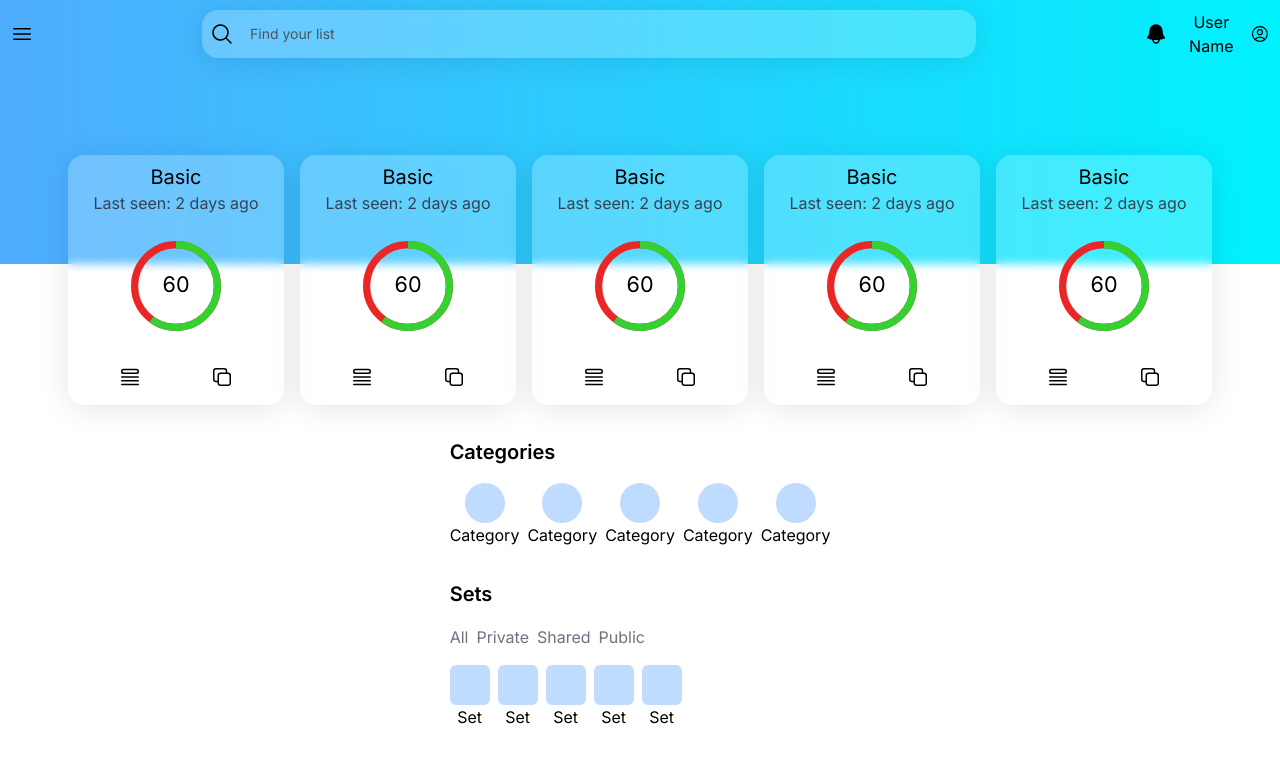
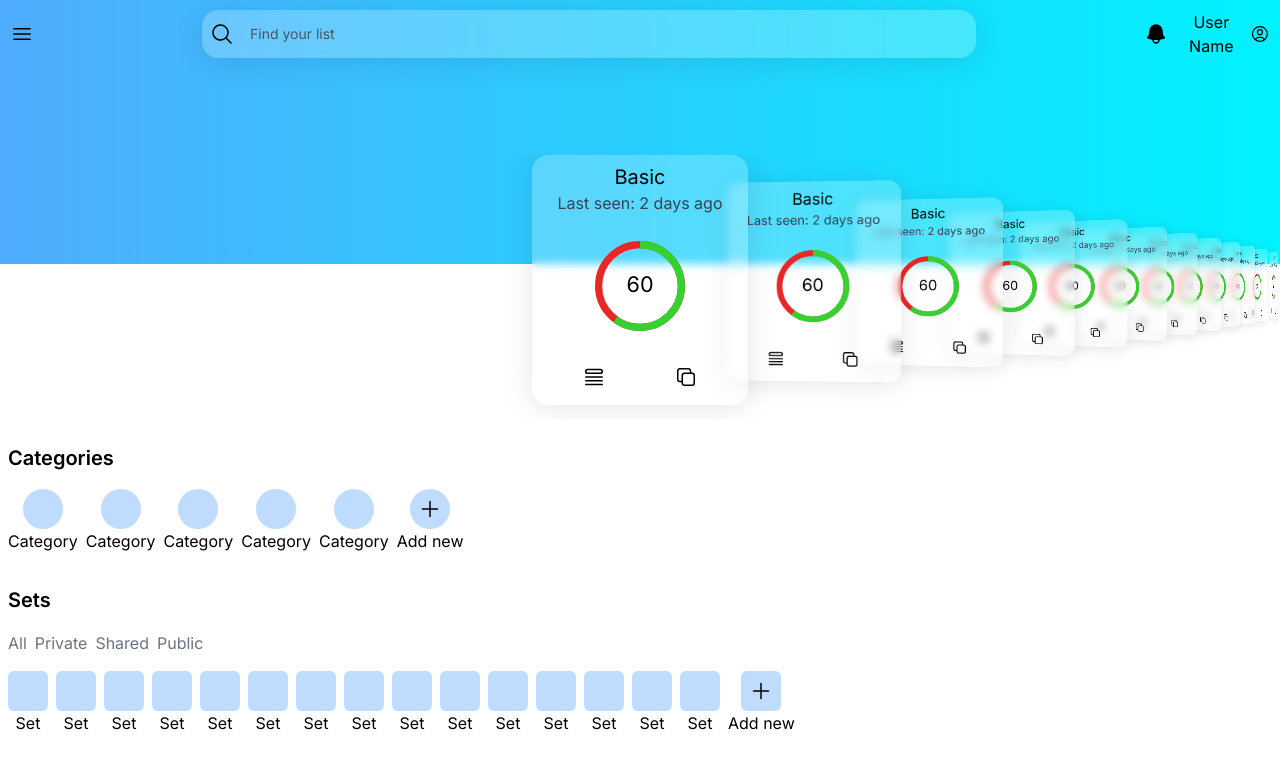
Before and after one commit to ArexSpeed/flashlearn, a Next.js app: page / in a window 1280 px wide. Shown: the top 768 px of the page. Built offline with nearby package versions, Linux system fonts and the light colour scheme.

Commit message:
swiper & scroll on home page

```diff
--- a/package.json
+++ b/package.json
@@ -12,7 +12,9 @@
     "next": "14.0.2",
     "react": "^18",
     "react-circular-progressbar": "^2.1.0",
-    "react-dom": "^18"
+    "react-dom": "^18",
+    "swiper": "^11.0.4",
+    "tailwind-scrollbar": "^3.0.5"
   },
   "devDependencies": {
     "@types/node": "^20",
--- a/src/app/globals.css
+++ b/src/app/globals.css
@@ -6,6 +6,23 @@
 body {
   overflow-x: hidden;
 }
+* {
+  box-sizing: border-box;
+}
+  *::-webkit-scrollbar {
+    width: 0.5rem;
+    border-radius: 6px;
+  }
+  *::-webkit-scrollbar-track {
+    background: #fff
+
+  }
+  *::-webkit-scrollbar-thumb {
+    background-color: #4facfe;
+    border-radius: 6px;
+    outline: none;
+  }
+
 .glass {
   background: rgba(255, 255, 255, 0.22);
 border-radius: 16px;
--- a/src/app/layout.tsx
+++ b/src/app/layout.tsx
@@ -18,14 +18,12 @@ export default function RootLayout({
   return (
     <html lang="en">
       <body className={inter.className}>
-        <div className="flex flex-row w-screen min-h-screen bg-white text-primary">
-          <div className="flex flex-col flex-1">
-            <main className="flex-1 overflow-auto h-full">
-              <Header />
-              {children}
-            </main>
-          </div>
-        </div>
+        {/* <div className="flex flex-col w-screen min-h-screen bg-white text-primary"> */}
+        <main className="flex flex-col overflow-y-auto overflow-x-hidden w-screen min-h-screen bg-white text-primary">
+          <Header />
+          {children}
+        </main>
+        {/* </div> */}
       </body>
     </html>
   );
--- a/src/app/page.tsx
+++ b/src/app/page.tsx
@@ -1,27 +1,26 @@
-import { CategoryItem } from "@/components/Items/CategoryItem";
-import { SetItem } from "@/components/Items/SetItem";
-import { Card } from "@/components/List/Card";
+import { CategoryItem, CategoryItemAdd } from "@/components/Items/CategoryItem";
+import { SetItem, SetItemAdd } from "@/components/Items/SetItem";
+import { SwiperCards } from "@/components/List/SwiperCards";
 
 export default function Home() {
   return (
     <div className="flex flex-col items-center w-full h-full bg-white">
       <section className="flex flex-col gap-4 py-4 -mt-[125px]">
-        <div className="flex flex-row gap-4">
-          {Array.of(1, 2, 3, 4, 5).map((_, index) => (
-            <Card key={index} />
-          ))}
+        <div className="flex justify-center items-center">
+          <SwiperCards />
         </div>
       </section>
-      <div className="flex flex-col">
-        <section className="flex flex-col gap-4 py-4">
+      <div className="flex flex-col w-full px-2">
+        <section className="flex flex-col gap-4 py-2 overflow-hidden">
           <p className="font-semibold text-[20px] text-black">Categories</p>
-          <div className="flex flex-row gap-2">
+          <div className="flex flex-row gap-2 pr-4 pb-4 overflow-x-scroll scrollbar-thin scrollbar-track-white scrollbar-thumb-blue-300 dark:scrollbar-track-primaryDark dark:scrollbar-thumb-darkBlue">
             {Array.of(1, 2, 3, 4, 5).map((_, index) => (
               <CategoryItem key={index} />
             ))}
+            <CategoryItemAdd />
           </div>
         </section>
-        <section className="flex flex-col gap-4 py-4">
+        <section className="flex flex-col gap-4 py-2 overflow-hidden">
           <p className="font-semibold text-[20px] text-black">Sets</p>
           <div className="flex flex-row gap-2">
             <span className="text-gray-500">All</span>
@@ -29,10 +28,13 @@ export default function Home() {
             <span className="text-gray-500">Shared</span>
             <span className="text-gray-500">Public</span>
           </div>
-          <div className="flex flex-row gap-2">
-            {Array.of(1, 2, 3, 4, 5).map((_, index) => (
-              <SetItem key={index} />
-            ))}
+          <div className="flex flex-row gap-2 pr-4 pb-4 overflow-x-scroll scrollbar-thin scrollbar-track-white scrollbar-thumb-blue-300 dark:scrollbar-track-primaryDark dark:scrollbar-thumb-darkBlue">
+            {Array.of(1, 2, 3, 4, 5, 1, 2, 3, 4, 5, 1, 2, 3, 4, 5).map(
+              (_, index) => (
+                <SetItem key={index} />
+              )
+            )}
+            <SetItemAdd />
           </div>
         </section>
       </div>
--- a/src/components/Icons/index.tsx
+++ b/src/components/Icons/index.tsx
@@ -137,3 +137,24 @@ export function ListIcon(props: SVGAttributes<SVGElement>) {
     </svg>
   );
 }
+
+export function PlusIcon(props: SVGAttributes<SVGElement>) {
+  return (
+    <svg
+      fill="none"
+      className="w-6 h-6"
+      stroke="currentColor"
+      strokeWidth={1.5}
+      viewBox="0 0 24 24"
+      xmlns="http://www.w3.org/2000/svg"
+      aria-hidden="true"
+      {...props}
+    >
+      <path
+        strokeLinecap="round"
+        strokeLinejoin="round"
+        d="M12 4.5v15m7.5-7.5h-15"
+      />
+    </svg>
+  );
+}
--- a/src/components/Items/CategoryItem.tsx
+++ b/src/components/Items/CategoryItem.tsx
@@ -1,8 +1,21 @@
+import { PlusIcon } from "../Icons";
+
 export const CategoryItem = () => {
   return (
     <div className="flex flex-col items-center justify-center">
       <div className="w-10 h-10 rounded-full bg-blue-200" />
-      <span className="text-black">Category</span>
+      <span className="text-black whitespace-nowrap">Category</span>
     </div>
   );
 };
+
+export const CategoryItemAdd = () => {
+  return (
+    <div className="flex flex-col items-center justify-center">
+      <div className="w-10 h-10 rounded-full bg-blue-200 flex justify-center items-center">
+        <PlusIcon />
+      </div>
+      <span className="text-black whitespace-nowrap">Add new</span>
+    </div>
+  );
+};
--- a/src/components/Items/SetItem.tsx
+++ b/src/components/Items/SetItem.tsx
@@ -1,8 +1,21 @@
+import { PlusIcon } from "../Icons";
+
 export const SetItem = () => {
   return (
     <div className="flex flex-col items-center justify-center">
       <div className="w-10 h-10 rounded-md bg-blue-200" />
-      <span className="text-black">Set</span>
+      <span className="text-black whitespace-nowrap">Set</span>
     </div>
   );
 };
+
+export const SetItemAdd = () => {
+  return (
+    <div className="flex flex-col items-center justify-center">
+      <div className="w-10 h-10 rounded-md bg-blue-200 flex justify-center items-center">
+        <PlusIcon />
+      </div>
+      <span className="text-black whitespace-nowrap">Add new</span>
+    </div>
+  );
+};
--- /dev/null
+++ b/src/components/List/SwiperCards.tsx
@@ -0,0 +1,43 @@
+"use client";
+
+import { Swiper, SwiperSlide } from "swiper/react";
+
+// Import Swiper styles
+import "swiper/css";
+import "swiper/css/effect-coverflow";
+import "swiper/css/pagination";
+
+import { EffectCoverflow, Pagination } from "swiper/modules";
+import { Card } from "./Card";
+
+export const SwiperCards = () => {
+  return (
+    <Swiper
+      effect={"coverflow"}
+      grabCursor={true}
+      centeredSlides={true}
+      slidesPerView={"auto"}
+      coverflowEffect={{
+        rotate: 10,
+        stretch: 0,
+        depth: 300,
+        modifier: 1,
+        slideShadows: false,
+      }}
+      pagination={false}
+      modules={[EffectCoverflow, Pagination]}
+      observer={true}
+      observeParents={true}
+      className="w-screen"
+    >
+      {Array.of(1, 2, 3, 4, 5, 6, 7, 8, 9, 1, 2, 3, 4).map((_, index) => (
+        <SwiperSlide
+          key={index}
+          className="bg-transparent max-w-[216px] min-w-[216px] min-h-[264px]"
+        >
+          <Card />
+        </SwiperSlide>
+      ))}
+    </Swiper>
+  );
+};
--- a/tailwind.config.ts
+++ b/tailwind.config.ts
@@ -1,20 +1,20 @@
-import type { Config } from 'tailwindcss'
+import type { Config } from "tailwindcss";
 
 const config: Config = {
   content: [
-    './src/pages/**/*.{js,ts,jsx,tsx,mdx}',
-    './src/components/**/*.{js,ts,jsx,tsx,mdx}',
-    './src/app/**/*.{js,ts,jsx,tsx,mdx}',
+    "./src/pages/**/*.{js,ts,jsx,tsx,mdx}",
+    "./src/components/**/*.{js,ts,jsx,tsx,mdx}",
+    "./src/app/**/*.{js,ts,jsx,tsx,mdx}",
   ],
   theme: {
     extend: {
       backgroundImage: {
-        'gradient-radial': 'radial-gradient(var(--tw-gradient-stops))',
-        'gradient-conic':
-          'conic-gradient(from 180deg at 50% 50%, var(--tw-gradient-stops))',
+        "gradient-radial": "radial-gradient(var(--tw-gradient-stops))",
+        "gradient-conic":
+          "conic-gradient(from 180deg at 50% 50%, var(--tw-gradient-stops))",
       },
     },
   },
-  plugins: [],
-}
-export default config
+  plugins: [require("tailwind-scrollbar")],
+};
+export default config;
```
Also changed, not shown: 1 other file (tests, documents, lock files or other folders).
